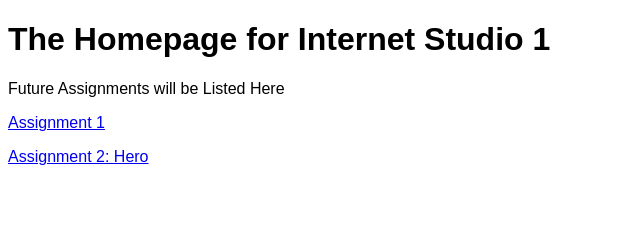
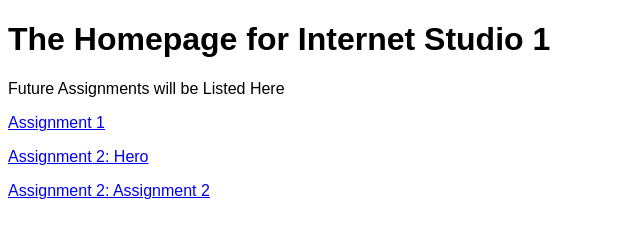
Before and after one commit to brooklinmoore/Brooklin-Moore-Internet-Studio-1, a plain HTML site: page index.html in a window 1280 px wide. Shown: the whole page, without its empty margins (0-640 px from the left). Drawn offline with Linux system fonts and the light colour scheme.

Commit message:
add to page

```diff
--- a/index.html
+++ b/index.html
@@ -11,7 +11,7 @@
 	<p>Future Assignments will be Listed Here</p>
 	<p><a href="./asg1/index.html">Assignment 1</a></p>
 	<p><a href="./asg2/hero.html">Assignment 2: Hero</a></p>
-
+	<p><a href="./asg2/index.html">Assignment 2: Assignment 2</a></p>
 	<script src="./assets/js/main.js"></script>
 </body>
 </html>
```
